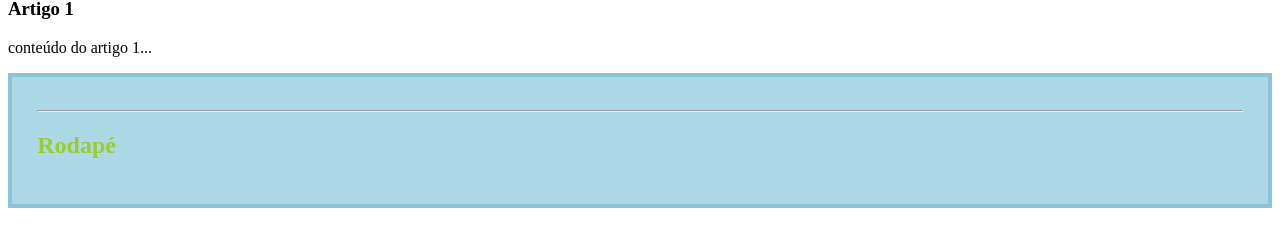
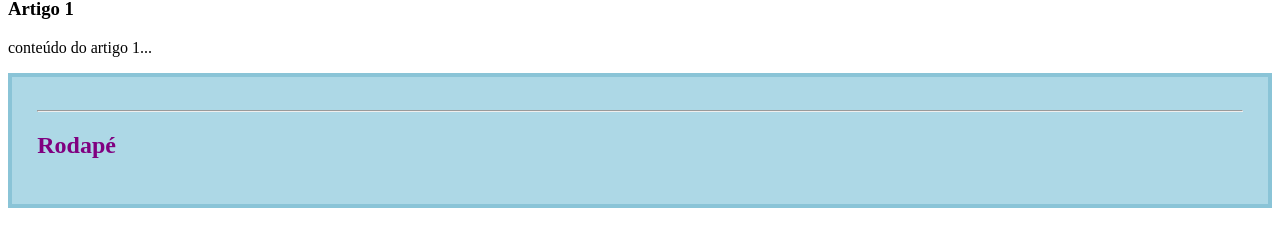
Before and after one commit to melissaJll/react-fundamentos, a React (Vite) app: page / in a window 1280 px wide. Shown: the part 387-634 px from the top of the page. Built offline with nearby package versions, Linux system fonts and the light colour scheme.

Commit message:
css inline com constante

```diff
--- a/src/components/Rodape.jsx
+++ b/src/components/Rodape.jsx
@@ -1,14 +1,14 @@
 //{} significa js  e {{objeto}}
 function Rodape() {
+  const exemploEstilos = {
+    backgroundColor: "lightblue",
+    padding: "2%",
+    color: "purple",
+    border: "solid 4px #8ac4d7",
+  };
+
   return (
-    <footer
-      style={{
-        backgroundColor: "lightblue",
-        padding: "2%",
-        color: "yellowgreen",
-        border: "solid 4px #8ac4d7",
-      }}
-    >
+    <footer style={exemploEstilos}>
       <hr />
       <h2>Rodapé</h2>
     </footer>
```
